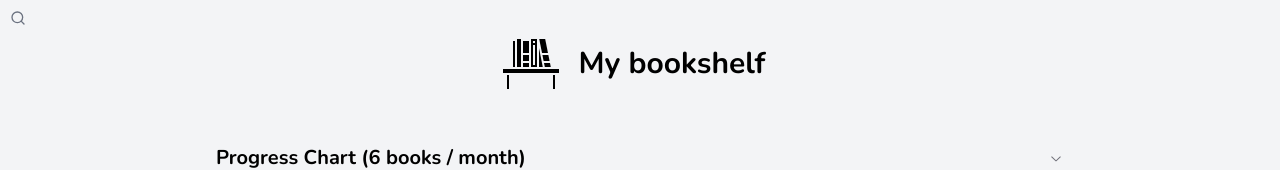
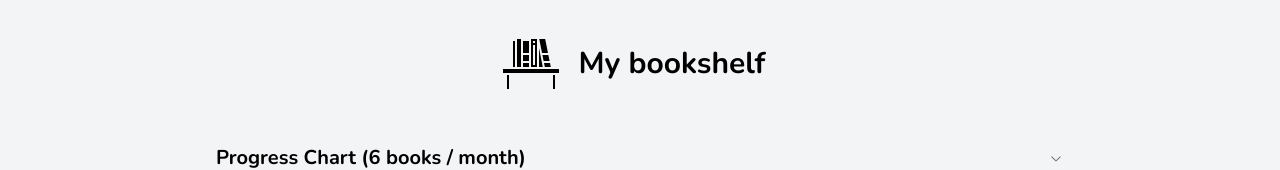
Before and after one commit to selcukcihan/books, a Next.js app: page / in a window 1280 px wide. Shown: the top 170 px of the page. Built offline with nearby package versions, Linux system fonts and the light colour scheme.

Commit message:
Remove search icon

```diff
--- a/components/searchable-books.tsx
+++ b/components/searchable-books.tsx
@@ -22,7 +22,6 @@ export const SearchableBooks = ({ bookshelf }: { bookshelf: Bookshelf }) => {
     <>
       <div className="mb-8">{/*To remove search for mobile: hidden lg:block */}
         <div className="flex flex-col md:flex-row">
-          <SearchIcon className="absolute left-2.5 top-2.5 h-4 w-4 text-gray-500 dark:text-gray-400" />
           <Input
             className="rounded-md border border-gray-200 bg-white px-8 py-2 text-base shadow-sm focus:border-primary focus:outline-none focus:ring-1 focus:ring-primary dark:border-gray-800 dark:bg-gray-800 dark:text-gray-50 dark:focus:border-primary dark:focus:ring-primary"
             type="search"
@@ -53,23 +52,3 @@ export const SearchableBooks = ({ bookshelf }: { bookshelf: Bookshelf }) => {
     </>
   )
 }
-
-function SearchIcon(props: any) {
-  return (
-    <svg
-      {...props}
-      xmlns="http://www.w3.org/2000/svg"
-      width="24"
-      height="24"
-      viewBox="0 0 24 24"
-      fill="none"
-      stroke="currentColor"
-      strokeWidth="2"
-      strokeLinecap="round"
-      strokeLinejoin="round"
-    >
-      <circle cx="11" cy="11" r="8" />
-      <path d="m21 21-4.3-4.3" />
-    </svg>
-  )
-}
```
